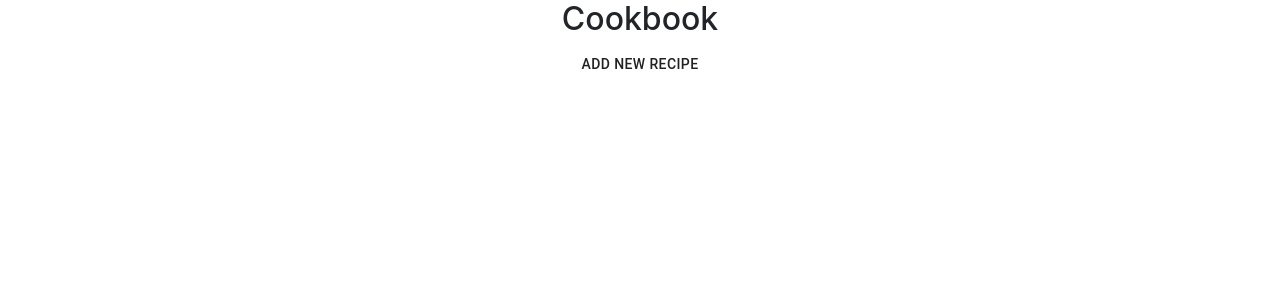
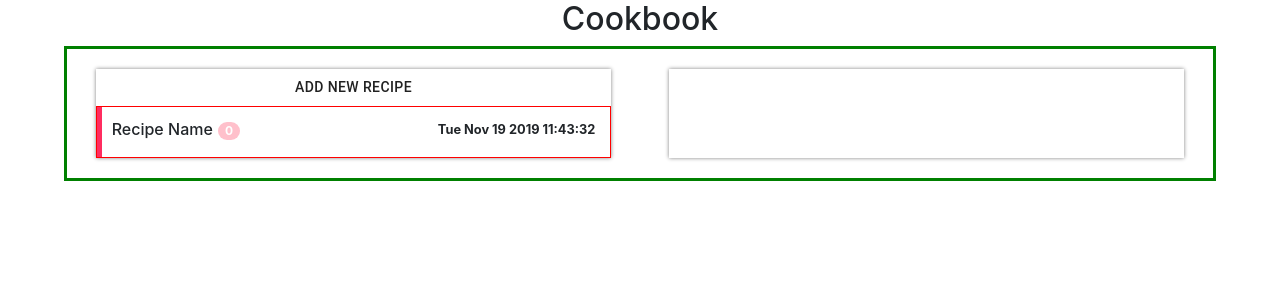
Before and after one commit to OlegBalabukh/cook-book, a React (Create React App) app: page / in a window 1280 px wide. Shown: the top 300 px of the page. Built offline with nearby package versions, Linux system fonts and the light colour scheme.

Commit message:
created Recipe component

```diff
--- a/src/components/App/App.css
+++ b/src/components/App/App.css
@@ -1,5 +1,6 @@
 .app {
   text-align: center;
+  background-color: white;
 }
 
 .app-header {
@@ -12,3 +13,21 @@
   font-size: calc(10px + 2vmin);
   color: white; */
 }
+
+.main {
+  margin:0 auto;
+  width: 90%;
+  min-width: 400px;
+  display: flex;
+  flex-flow: row wrap;
+  justify-content: space-around;
+  border: 3px solid green;
+}
+
+.section {
+  width: 45%;
+  min-width: 400px;
+  height: auto;
+  box-shadow: 0 0 4px gray;
+  margin: 20px;
+}
--- a/src/components/App/App.js
+++ b/src/components/App/App.js
@@ -1,6 +1,7 @@
 import React from 'react';
 
 import NewRecipe from '../NewRecipe/NewRecipe';
+import Recipe from '../Recipe/Recipe';
 import './App.css';
 
 function App() {
@@ -8,8 +9,19 @@ function App() {
     <div className="app">
       <header className="app-header">
         <h2>Cookbook</h2>
+      </header>
+
+      <div className="main">
+        <div className="section">
         <NewRecipe />
-      </header>
+        {/*List <Recipe /> */}
+        <Recipe />
+        </div>
+        <div className="section">
+          {/*List <PreviousVersionsList /> */}
+        </div>
+      </div>
+
     </div>
   );
 }
--- /dev/null
+++ b/src/components/ColoredSquare/ColoredSquare.js
@@ -0,0 +1,14 @@
+import React from 'react';
+
+const ColoredSquare = ({ width, height, color }) => (
+  <div
+    style={{
+      position: "absolute",
+      backgroundColor: color,
+      height: height,
+      width: width
+    }}
+  />
+);
+
+export default ColoredSquare;
--- a/src/components/NewRecipe/NewRecipe.js
+++ b/src/components/NewRecipe/NewRecipe.js
@@ -8,17 +8,17 @@ import DialogTitle from '@material-ui/core/DialogTitle';
 import TextField from '@material-ui/core/TextField';
 import useStyles from './NewRecipe.style';
 
-export default function NewRecipe() {
+export default function NewRecipe(props) {
   const classes = useStyles();
   const [open, setOpen] = React.useState(false);
-  const [input, setInput] = React.useState({recipe: "", ingredients: ""});
+  const [input, setInput] = React.useState({recipe: "", ingredients: "", id: ""});
 
   const handleRecipeName = ({target: { value } }) => {
     setInput({...input, recipe: value });
   };
 
   const handleIngredients = ({target: { value } }) => {
-    setInput({...input, ingredients: value });
+    setInput({...input, ingredients: value, id: Date.now() });
   };
 
   const handleClickOpen = () => {
@@ -36,11 +36,13 @@ export default function NewRecipe() {
 
   return (
     <div>
+    { !props.edit && (
       <Button onClick={ handleClickOpen }>Add new Recipe</Button>
+    )}
       <Dialog
         disableBackdropClick
         disableEscapeKeyDown
-        open = { open }
+        open = { props.edit || open }
         onClose={ handleClose }
       >
       <DialogTitle>Fill the form</DialogTitle>
@@ -54,6 +56,7 @@ export default function NewRecipe() {
             fullWidth={false}
             autoComplete='off'
             onChange={handleRecipeName}
+            // inputRef
           />
           <TextField
             id="standard-basic"
--- /dev/null
+++ b/src/components/Recipe/Recipe.css
@@ -0,0 +1,44 @@
+#oldVersions {
+  background-color: pink;
+  color: white;
+  margin-left: 5px;
+}
+
+.header {
+  height: 50px;
+  box-sizing: content-box;
+  display: flex;
+  flex-direction: row;
+  border: 1px solid red;
+  cursor: pointer;
+}
+
+.recipeName {
+  padding: 13px 0 13px 0;
+  margin-left: 15px;
+}
+
+.date {
+  padding: 13px 0 13px 0;
+  margin-left: auto;
+  margin-right: 15px;
+  font-size: 0.8em;
+  font-weight: bold;
+}
+
+.ingredients {
+  text-align: right;
+  margin-right: 15px;
+  padding-bottom: 15px;
+}
+
+ul {
+  list-style-type: none;
+}
+
+.btn-danger, .btn-warning {
+  display: inline;
+  color: white !important;
+  font-weight: bold;
+  margin-left: 15px;
+}
--- /dev/null
+++ b/src/components/Recipe/Recipe.js
@@ -0,0 +1,57 @@
+import React, { useState } from 'react';
+
+import ColoredSquare  from '../ColoredSquare/ColoredSquare';
+import NewRecipe from '../NewRecipe/NewRecipe';
+import './Recipe.css';
+
+const Recipe = () => {
+const [ showRecipe, setShowRecipe ] = useState(false);
+
+const [ edit, setEdit ] = useState(false);
+
+const handleRecipe = () => {
+  setShowRecipe(!showRecipe);
+}
+
+const onEdit = () => {
+  setEdit(true)
+}
+
+  return (
+    <div className="recipe">
+        <div className="header" onClick={ handleRecipe }>
+          <div id="redFocus">
+          { true && (
+            <ColoredSquare width="5px" height="50px" color="#FF2C5F" />
+          )}
+        </div>
+          <h6 className="recipeName"> Recipe Name
+            <p id="oldVersions" className="badge badge-pill">0</p>
+          </h6>
+
+          <div className="date">
+          {new Date(1574163812523).toString().substr(0, 24)}
+          </div>
+        </div>
+        { showRecipe && (
+            <div className="ingredients">
+              <div>INGREDIENTS</div>
+              <ul>
+                <li>Ingredient lorem ispum 1</li>
+                <li>Ingredient lorem ispum lorem ispum 2</li>
+                <li>Ingredient 3</li>
+                <li>Ingredient lorem ispum 4</li>
+                <li>Ingredient lorem ispum lorem ispum lorem ispum 5</li>
+              </ul>
+              <div id="buttons">
+                <button className="btn btn-warning" onClick={ onEdit }>EDIT</button>
+                <button className="btn btn-danger">DELETE</button>
+              </div>
+              { edit && <NewRecipe edit={edit}/>}
+            </div>
+          )}
+    </div>
+  )
+}
+
+export default Recipe;
```
